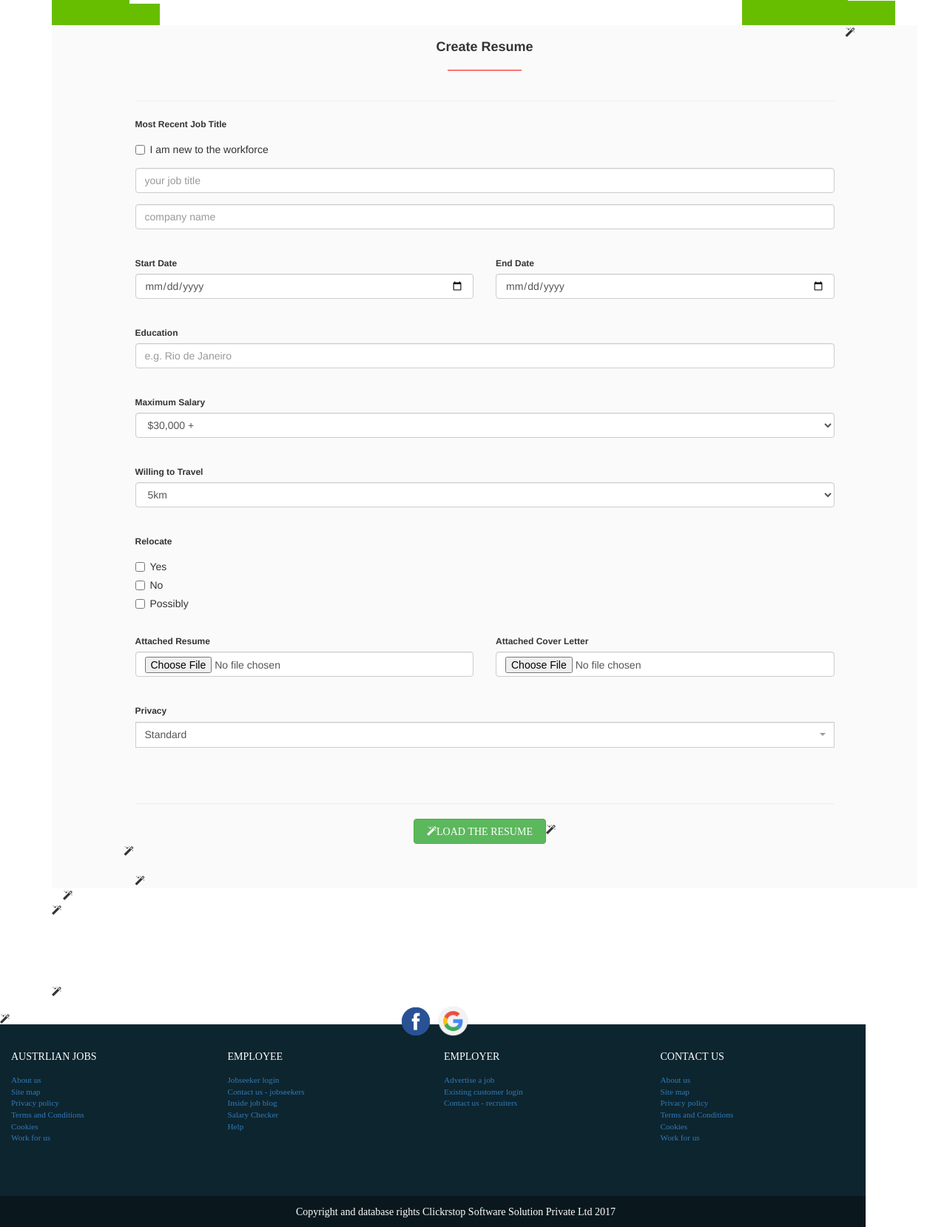
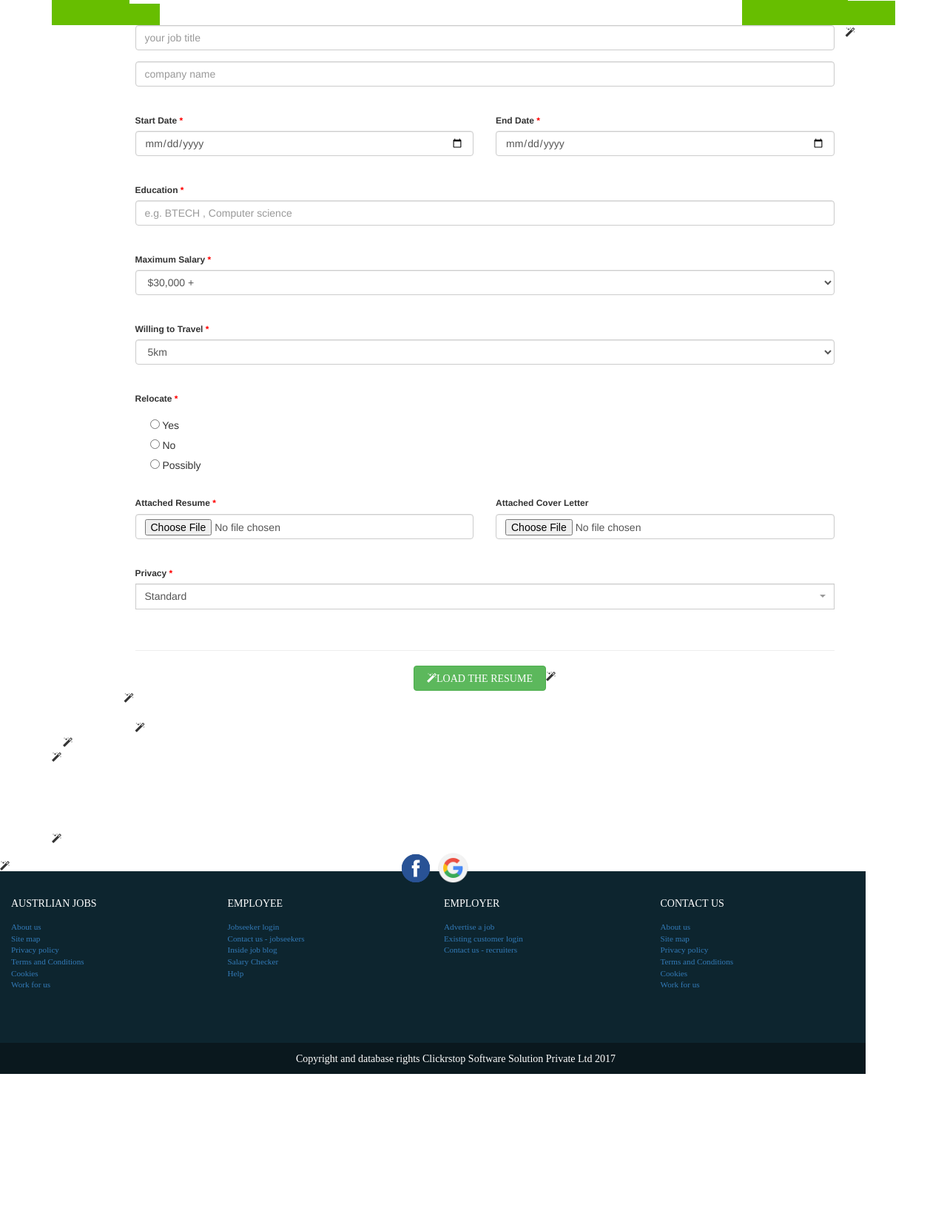
Before and after one commit to maximus93/job, a CodeIgniter app: page /database/index.php/post_resume/index in a window 1280 px wide. Shown: the part 375-2034 px from the top of the page at 74% size. After the commit the page ends 1827 px from the top, so only its background shows below. Run offline with CodeIgniter, Linux system fonts and the light colour scheme; some libraries are stand-ins or nearby versions.

Commit message:
adsdsa
dasdaad

```diff
--- a/application/controllers/Post_resume.php
+++ b/application/controllers/Post_resume.php
@@ -22,5 +22,41 @@ class Post_resume extends CI_Controller {
 	{
 		$this->load->view('post_resume');
 	}
+
+	public function save_resume(){
+		$this->$this->load->model('Post_resume_m');
+
+		$job_title = $this->input->post('job_title');
+		$company_name = $this->input->post('company_name');
+		$start_date = $this->input->post('start_date');
+		$end_date = $this->input->post('end_date');
+		$education = $this->input->post('education');
+		$max_salary = $this->input->post('max_salary');
+		$travel_distance = $this->input->post('travel_distance');
+		$relocate = $this->input->post('relocate');
+		$post_type = $this->input->post('post_type');
+		$posted_date = time();
+		$user_id = 1;
+
+		if(!empty($_FILES['image']['resume'])){
+                $config['upload_path'] = 'uploads/';
+                $config['allowed_types'] = 'jpg|jpeg|png|gif';
+                $config['file_name'] = rand(999,99999).$_FILES['image']['name'];
+
+                $this->load->library('upload',$config);
+                $this->upload->initialize($config);
+
+                if($this->upload->do_upload('image')){
+                    $uploadData = $this->upload->data();
+					$image = $uploadData['file_name'];
+					$records=array('news_name'=>$news_name,'news_description'=> $news_details,'news_image'=> $image,'date'=> $date);
+                }else{
+                    $image = '';
+					$records=array('news_name'=>$news_name,'news_description'=> $news_details,'date'=> $date);
+                }
+		}else{
+			$records=array('news_name'=>$news_name,'news_description'=> $news_details,'date'=> $date);
+		}
+	}
 }
 ?>
--- a/application/views/post_resume.php
+++ b/application/views/post_resume.php
@@ -1,16 +1,16 @@
 <!DOCTYPE html>
 <html lang="en">
   <head prefix="og: http://ogp.me/ns#">
-    <title>Job Listing | Home </title>
+    <title>Job Listing | Submit Resume </title>
     <meta http-equiv="X-UA-Compatible" content="IE=edge" />
     <meta charset="utf-8" />
     <?php
       $this->load->view("common/meta_links");
     ?>
-	<script type="text/javascript" src="ckeditor/ckeditor.js"></script>
+    <script type="text/javascript" src="ckeditor/ckeditor.js">
+    </script>
     <script>
-
- CKEDITOR.replace( 'editor' );
+      CKEDITOR.replace('editor');
     </script>
     <style>
       .work-timee{
@@ -44,273 +44,151 @@
       <div class="container">
         <div class="row">
           <div class="col-md-12 text-center">
-                                 <!-- <div class="work-timee" style="font-size:18px;margin-bottom:5px;">Full Time</div>  -->
-                                <div class="banner-heading" style="font-size:25px;font-weight:700;color:white;">Post Resume</div>
+            <div class="banner-heading" style="font-size:25px;font-weight:700;color:white;">Upload Resume
+            </div>
           </div>
         </div>
       </div>
     </div>
     <div class="container results-container">
-      <!--<div class="row">
-        <div class="col-sm-12">
-          <ol class="breadcrumb small">
-            <li>
-              <a href="#" style="color:black;">Jobs
-              </a>
-              <span class="separator">
-              </span>
-            </li>
-            <li>
-              <a href="#" style="color:black;">IT
-              </a>
-              <span class="separator">
-              </span>
-            </li>
-            <li style="color:black;">PHP Developer
-            </li>
-          </ol>
-        </div>
-      </div>-->
-
       <section style="padding-top:50px;">
         <div class="container">
-        <div class="row"   style="background:#fafafa;">
+          <div class="row"   style="background:#fff;">
             <div class="col-lg-10 col-lg-offset-1">
-            <form id="job-main-form" method="get" action="#" class="job-add-form">
-              <div class="row">
-                <div class="col-md-12" style="margin-top:10px;">
-                  <h4 class="heading" style="font-weight:900;">Create Resume</h4>
-                  <!-- <p class="text-muted text-small" style="color:black;">Some additional info for this screen about validity of the ads, etc. Pellentesque habitant morbi tristique senectus et netus et malesuada fames ac turpis egestas. Vestibulum tortor quam, feugiat vitae, ultricies eget, tempor sit amet, ante. Donec eu libero sit amet quam egestas semper. Aenean ultricies mi vitae est. Mauris placerat eleifend leo. Quisque sit amet est et sapien ullamcorper pharetra.     </p> -->
-                  <hr>
-                </div>
-              </div>
+              <form method="POST" action="<?php echo base_url();?>post_resume/save_resume" enctype="multipart/form-data" class="job-add-form">
+
                 <div class="row">
                   <div class="col-md-12">
                     <div class="form-group">
-                  <label for="title" style="font-size:12px;">Most Recent Job Title</label>
-				  	<div class="checkbox ">
-							<label>
-							  <input type="checkbox" style="font-size:12px;">I am new to the workforce
-							</label>
+                      <input id="title" type="text" name="job_title" class="form-control" placeholder="your job title" required>
                     </div>
+                    <div class="form-group">
+                      <input id="title" type="text" name="company_name" class="form-control" placeholder="company name" required>
                     </div>
-                  <div class="form-group"><input id="title" type="text" class="form-control" placeholder="your job title"></div>
-				  <div class="form-group"><input id="title" type="text" class="form-control" placeholder="company name"></div>
-                  <!-- <p class="help-block text-small">Example block-level help text here. Vestibulum tortor quam, feugiat vitae, ultricies eget, tempor sit amet, ante. Donec eu libero sit amet quam egestas semper.</p> -->
                   </div>
                 </div>
                 </br>
               <div class="row">
                 <div class="col-md-6 form-group">
-                  <label for="location" style="font-size:12px;">Start Date</label>
-                  <input id="location" type="date" placeholder="e.g. Rio de Janeiro" class="form-control"  placeholder="15 January 2014">
+                  <label for="location" style="font-size:12px;">Start Date <span style="color:red;" title="This field is required">*</span></label>
+                  <input id="location" type="date" class="form-control" name="start_date" placeholder="15 January 2014" required>
                 </div>
                 <div class="col-md-6 form-group">
-                  <label for="type" style="font-size:12px;">End Date</label>
-				  <input id="location" type="date" placeholder="e.g. Rio de Janeiro" class="form-control"  placeholder="15 January 2014">
+                  <label for="type" style="font-size:12px;">End Date <span style="color:red;" title="This field is required">*</span></label>
+                  <input id="location" type="date" class="form-control" name="end_date" placeholder="15 January 2014" required>
                 </div>
               </div>
               </br>
             <div class="row">
               <div class="col-md-12 form-group">
-                  <label for="location" style="font-size:12px;">Education</label>
-                  <input id="education" type="text" placeholder="e.g. Rio de Janeiro" class="form-control">
+                <label for="location" style="font-size:12px;">Education <span style="color:red;" title="This field is required">*</span></label>
+                <input id="education" type="text" placeholder="e.g. BTECH , Computer science" class="form-control" name="education" required>
               </div>
             </div>
             </br>
           <div class="row">
             <div class="col-md-12 form-group">
-                  <label for="post_type" style="font-size:12px;">Maximum Salary</label>
-                  <select id="post_type" data-placeholder="Choose type of the post" class="form-control select2">
-                    <option style="background:#003A83;">$30,000 +</option>
-                    <option style="background:#003A83;">$40,000 +</option>
-					<option style="background:#003A83;">$50,000 +</option>
-					<option style="background:#003A83;">$60,000 +</option>
-					<option style="background:#003A83;">$70,000 +</option>
-					<option style="background:#003A83;">$80,000 +</option>
-					<option style="background:#003A83;">$100,000 +</option>
-					<option style="background:#003A83;">$125,000 +</option>
-					<option style="background:#003A83;">$150,000 +</option>
-					<option style="background:#003A83;">$180,000 +</option>
-					<option style="background:#003A83;">$200,000 +</option>
+              <label for="post_type" style="font-size:12px;">Maximum Salary <span style="color:red;" title="This field is required">*</span></label>
+              <select id="post_type" name="max_salary" data-placeholder="Choose type of the post" class="form-control select2" required>
+                <option style="background:#003A83;" value="30000">$30,000 +</option>
+                <option style="background:#003A83;" value="40000">$40,000 +</option>
+                <option style="background:#003A83;" value="50000">$50,000 +</option>
+                <option style="background:#003A83;" value="60000">$60,000 +</option>
+                <option style="background:#003A83;" value="70000">$70,000 +</option>
+                <option style="background:#003A83;" value="80000">$80,000 +</option>
+                <option style="background:#003A83;" value="100000">$100,000 +</option>
+                <option style="background:#003A83;" value="125000">$125,000 +</option>
+                <option style="background:#003A83;" value="150000">$150,000 +</option>
+                <option style="background:#003A83;" value="180000">$180,000 +</option>
+                <option style="background:#003A83;" value="200000">$200,000 +</option>
               </select>
             </div>
-                <!-- <div class="col-md-4 form-group">
-                  <label for="apply_url">Apply URL <span class="note">(users will apply on your website)</span></label>
-                  <input id="apply_url" type="url" class="form-control">
-                </div>
-                <div class="col-md-4 form-group">
-                  <label for="validity">Validity of the post</label>
-                  <input id="validity" type="date" class="form-control">
-                </div> -->
           </div>
           </br>
         <div class="row">
           <div class="col-md-12 form-group">
-                  <label for="post_type" style="font-size:12px;">Willing to Travel</label>
-                  <select id="post_type" data-placeholder="Choose type of the post" class="form-control select2">
-                    <option style="background:#003A83;">5km</option>
-                    <option style="background:#003A83;">10km</option>
-					<option style="background:#003A83;">15km</option>
-					<option style="background:#003A83;">20km</option>
-					<option style="background:#003A83;">25km</option>
-					<option style="background:#003A83;">30km</option>
-					<option style="background:#003A83;">40km</option>
-					<option style="background:#003A83;">50km</option>
-					<option style="background:#003A83;">60km</option>
-					<option style="background:#003A83;">70km</option>
-					<option style="background:#003A83;">100km</option>
-					<option style="background:#003A83;">120km</option>
+            <label for="post_type" style="font-size:12px;">Willing to Travel <span style="color:red;" title="This field is required">*</span></label>
+            <select id="post_type" name="travel_distance" data-placeholder="Choose type of the post" class="form-control select2" required>
+              <option style="background:#003A83;" value="5">5km</option>
+              <option style="background:#003A83;" value="10">10km</option>
+              <option style="background:#003A83;" value="15">15km</option>
+              <option style="background:#003A83;" value="20">20km</option>
+              <option style="background:#003A83;" value="25">25km</option>
+              <option style="background:#003A83;" value="30">30km</option>
+              <option style="background:#003A83;" value="40">40km</option>
+              <option style="background:#003A83;" value="50">50km</option>
+              <option style="background:#003A83;" value="60">60km</option>
+              <option style="background:#003A83;" value="70">70km</option>
+              <option style="background:#003A83;" value="100">100km</option>
+              <option style="background:#003A83;" value="120">120km</option>
             </select>
           </div>
         </div>
         </br>
       <div class="row">
         <div class="col-md-12">
-                  <label for="post_type" style="font-size:12px;">Relocate</label>
-                </div>
-                 <div class="col-md-12 form-group checkbox">
-
-							<label>
-							  <input type="checkbox" style="font-size:12px;">Yes
+          <label for="post_type" style="font-size:12px;">Relocate <span style="color:red;" title="This field is required">*</span>
           </label>
         </div>
         <div class="col-md-12 form-group checkbox">
-
           <label>
-							  <input type="checkbox" style="font-size:12px;">No
+            <input type="radio" style="font-size:12px;" name="relocate" value="yes" required> Yes
           </label>
         </div>
         <div class="col-md-12 form-group checkbox">
-
           <label>
-							  <input type="checkbox" style="font-size:12px;">Possibly
+            <input type="radio" style="font-size:12px;" name="relocate" value="no" required> No
+          </label>
+        </div>
+        <div class="col-md-12 form-group checkbox">
+          <label>
+            <input type="radio" style="font-size:12px;" name="relocate" value="possibly" required> Possibly
           </label>
         </div>
       </div>
       </br>
     <div class="row">
       <div class="col-md-6 form-group">
-                  <label for="location" style="font-size:12px;">Attached Resume</label>
-                  <input id="education" type="file" placeholder="e.g. Rio de Janeiro" class="form-control">
+        <label for="location" style="font-size:12px;">Attached Resume <span style="color:red;" title="This field is required">*</span>
+        </label>
+        <input id="education" type="file" name="resume" class="form-control" required>
       </div>
       <div class="col-md-6 form-group">
-                  <label for="location" style="font-size:12px;">Attached Cover Letter</label>
-                  <input id="education" type="file" placeholder="e.g. Rio de Janeiro" class="form-control">
+        <label for="location" style="font-size:12px;">Attached Cover Letter
+        </label>
+        <input type="file" name="cover_letter" class="form-control">
       </div>
     </div>
     </br>
   <div class="row">
     <div class="col-md-12 form-group">
-                  <label for="post_type" style="font-size:12px;">Privacy</label>
-                  <select id="post_type" data-placeholder="Choose type of the post" class="form-control select2">
-                    <option style="background:#003A83;">Standard</option>
-                    <option style="background:#003A83;">Limited</option>
+      <label for="post_type" style="font-size:12px;">Privacy <span style="color:red;" title="This field is required">*</span>
+      </label>
+      <select id="post_type" data-placeholder="Choose type of the post" class="form-control select2" name="post_type" required>
+        <option style="background:#003A83;" name="standard" value="standard">Standard</option>
+        <option style="background:#003A83;" name="limited" value="limited">Limited</option>
       </select>
     </div>
   </div>
-			  <!-- <div class="row">
-                <div class="col-md-12 form-group">
-                  <label for="text" style="font-size:12px;">Job Description</label>
-				  <textarea class="form-control ckeditor" id="editor" placeholder="Share what you are thinking here..." name="status"></textarea>
-                </div>
-              </div> -->
-              <!-- <div class="row">
-                <div class="col-md-12">
-                  <h4><strong style="font-weight:900;">Company Information</strong></h4>
+  </br>
+
+    <div class="row" style="margin-bottom:20px;">
+      <div class="col-md-12 text-center">
         <hr>
-                </div>
-              </div>
-              <div class="row">
-                <div class="form-group">
-                  <div class="col-md-2"><label for="company_name" class="" style="font-size:12px;">Company name</label></div>
-                  <div class="col-md-8">
-					  <input id="company_name" type="text" class="form-control" class="">
-					  <div class="checkbox ">
-							<label>
-							  <input type="checkbox" style="font-size:12px;">Keep company name confidential
-							</label>
+        <button type="submit" class="btn btn-success">
+          <i class="fa fa-magic">Load The Resume
+        </button>
           </div>
       </div>
     </div>
-              </div> -->
-			  </br>
 
-              <!-- <div class="row">
-                <div class="col-md-12 form-group">
-                  <label for="company_description">Company Description</label>
-                  <textarea id="company_description" rows="3" class="form-control"></textarea>
-                  <p class="help-block text-small">Example block-level help text here. Vestibulum tortor quam, feugiat vitae, ultricies eget, tempor sit amet, ante. Donec eu libero sit amet quam egestas semper.</p>
-                </div>
-              </div> -->
-              <!-- <div class="row">
-					<div class="form-group">
-					  <div class="col-md-2"><label for="company_logo" style="font-size:12px;">Company Logo</label></div>
-					  <div class="col-md-8">
-						<div class="form-group">
-						  <input id="company_logo" type="file" class="form-control">
-						</div>
-						<div class="checkbox ">
-							<label>
-							  <input type="checkbox" style="font-size:12px;">Use a company logo
-							</label>
-						</div>
-					   </div>
-					</div>
-              </div> -->
-			  </br>
-			  <!-- <div class="row">
-                <div class="form-group">
-                  <div class="col-md-2"><label for="location" style="font-size:12px;">Contact Name</label></div>
-                  <div class="col-md-8"><input id="location" type="text" placeholder="name" class="form-control"></div>
-                </div>
-			  </div>
-			  </br>
-			  <div class="row">
-                <div class="form-group">
-                  <div class="col-md-2"><label for="type" style="font-size:12px;">Contact Number</label></div>
-				  <div class="col-md-8"><input id="location" type="text" placeholder="phone number" class="form-control"></div>
-                </div>
-              </div>
-              <div class="row">
-                <div class="col-md-12">
-                  <hr>
-                  <div class="checkbox text-center">
-                    <label>
-                      <input type="checkbox"> <u style="font-size:12px;">Company Information Displayed on Job Post <a href="#">Terms and conditions</a>.</u>
-                    </label>
-                  </div>
-				  <p class="help-block text-small" style="font-size:12px;">If not ticked then all jobs to go thru our websites meaning whenever someone applies for the job it should go direct to the employer advertiser but not display his contact details to the person looking for work</p>
-                </div>
-              </div>--->
-              <div class="row" style="margin-bottom:20px;">
-                <div class="col-md-12 text-center">
-                  <hr>
-                  <button type="submit" class="btn btn-success"> <i class="fa fa-magic">Load The Resume</button>
-                </div>
-              </div>
   </form>
 </div>
 </div>
-      </div>
 </section>
-
 <p style="margin-bottom:20px;"> </p>
-
-
-
-
-
 </div>
 <?php
 $this->load->view("common/footer");
 ?>
-  <script>
-      (function(b,o,i,l,e,r){b.GoogleAnalyticsObject=l;b[l]||(b[l]=
-      function(){(b[l].q=b[l].q||[]).push(arguments)});b[l].l=+new Date;
-      e=o.createElement(i);r=o.getElementsByTagName(i)[0];
-      e.src='//www.google-analytics.com/analytics.js';
-      r.parentNode.insertBefore(e,r)}(window,document,'script','ga'));
-      ga('create','UA-XXXXX-X');ga('send','pageview');
-    </script>
 </html>
```
Also changed, not shown: application/models/Post_resume_m.php (added). Lines whose indentation alone changed are shown as unchanged.
